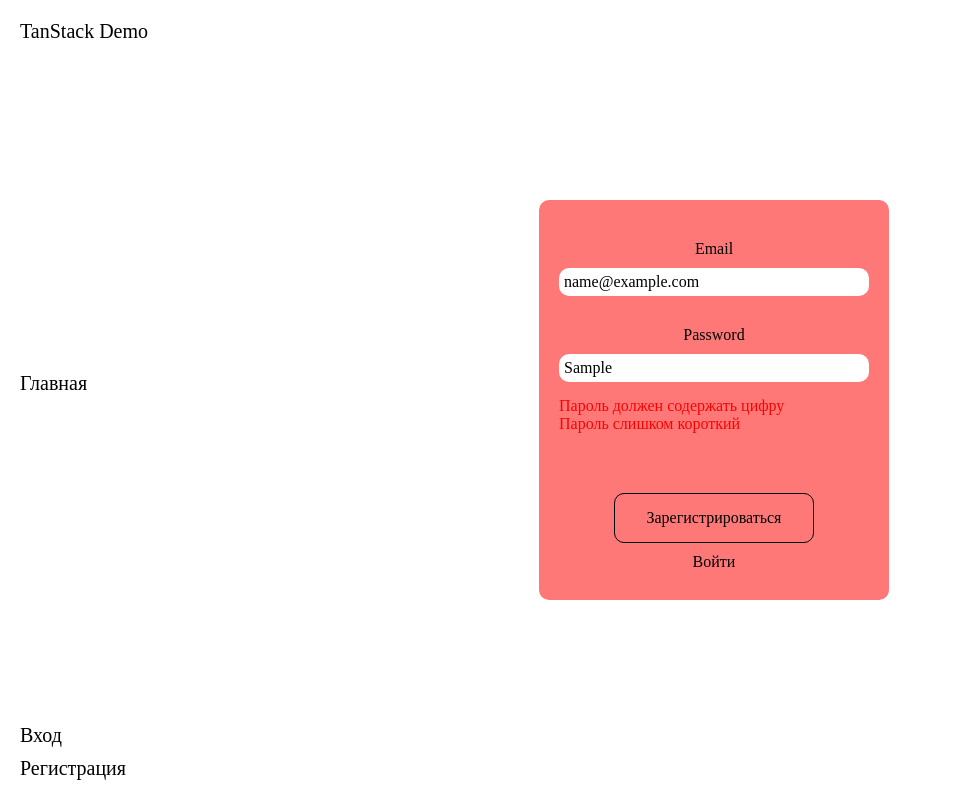
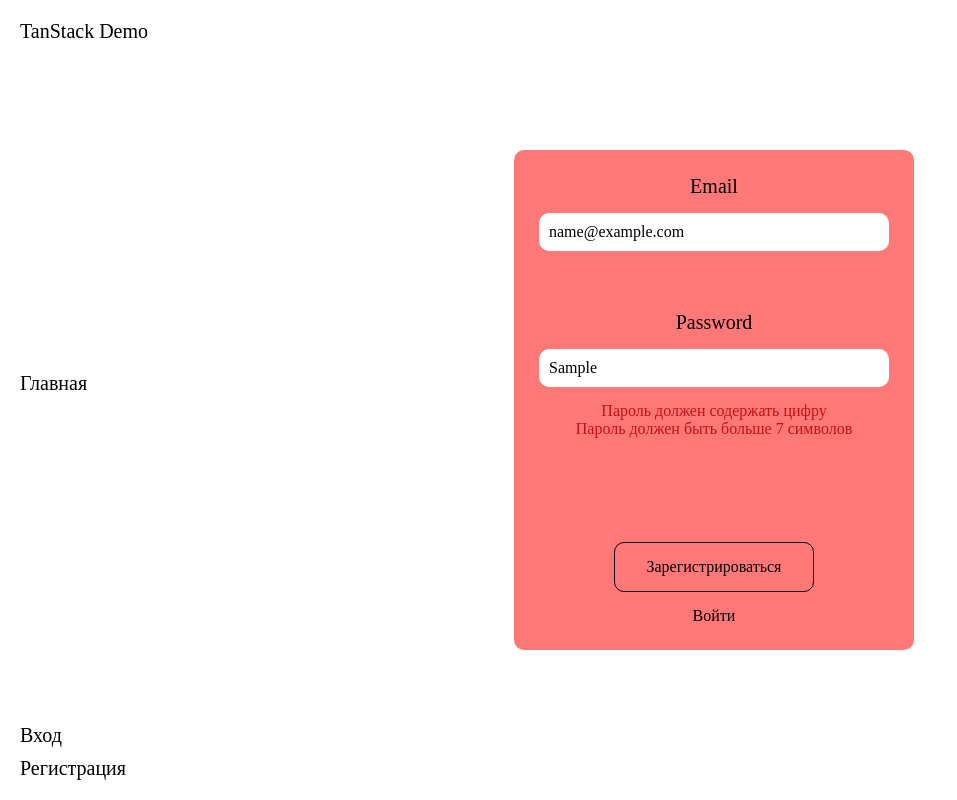
Before and after one commit to LovelyValue/tan-stack-demo, a React (Vite) app: page /registration in a window 1280 px wide. Both pictures are taken after typing "name@example.com", "Sample" into the empty fields and a click on the button "Зарегистрироваться". Shown: the whole page, without its empty margins (0-957 px from the left). Built offline with nearby package versions, Linux system fonts and the light colour scheme.

Commit message:
сделана форма регистрации

```diff
--- a/src/components/Form/Form.module.css
+++ b/src/components/Form/Form.module.css
@@ -1,40 +1,49 @@
 .form {
-  width: 350px;
-  height: 400px;
-  padding: 20px;
+  display: flex;
+  flex-direction: column;
+  justify-content: space-between;
+  width: 400px;
+  height: 500px;
+  padding: 25px;
   border-radius: 10px;
   background: #ff7878;
+}
+
+.form__top {
+  display: flex;
+  flex-direction: column;
+  gap: 60px;
+}
+
+.form__bottom {
+  display: flex;
+  flex-direction: column;
+  align-items: center;
+  gap: 15px;
 }
 
 .form__name {
   display: flex;
   flex-direction: column;
-  gap: 10px;
-  margin: 20px 0 30px;
+  gap: 15px;
 }
 .form__password {
   display: flex;
   flex-direction: column;
-  gap: 10px;
+  gap: 15px;
 }
 
 .form__label {
   text-align: center;
+  font-size: 20px;
 }
 .form__input {
-  padding: 5px;
+  padding: 10px 10px;
   border-radius: 10px;
 }
 .form__button {
-  display: block;
   width: 200px;
   height: 50px;
   border: 1px solid #000;
   border-radius: 10px;
-  margin: 60px auto 10px;
 }
-
-.form__link {
-  display: block;
-  text-align: center;
-}
--- a/src/components/Form/Form.props.ts
+++ b/src/components/Form/Form.props.ts
@@ -2,4 +2,6 @@ export interface FormProps {
   textButton: string
   textLink: string
   URLLink: string
+  validateEmail: (value: string) => string | Array<string> | undefined
+  validatePassword: (value: string) => string | Array<string> | undefined
 }
--- a/src/components/Form/Form.tsx
+++ b/src/components/Form/Form.tsx
@@ -4,7 +4,14 @@ import { FormErrors } from '../FormErrors/FormErrors'
 import styles from './Form.module.css'
 import type { FormProps } from './Form.props'
 
-const Form: React.FC<FormProps> = ({ textButton, textLink, URLLink }) => {
+const Form: React.FC<FormProps> = ({
+  textButton,
+  textLink,
+  URLLink,
+  validatePassword,
+  validateEmail,
+}) => {
+  // Управление формой
   const form = useForm({
     defaultValues: {
       email: '',
@@ -24,12 +31,11 @@ const Form: React.FC<FormProps> = ({ textButton, textLink, URLLink }) => {
         form.handleSubmit()
       }}
     >
+      <div className={styles['form__top']}>
         <form.Field
           name="email"
           validators={{
-          onChange: ({ value }) => {
-            console.log(value)
-          },
+            onBlur: ({ value }) => validateEmail(value),
           }}
         >
           {(field) => (
@@ -43,25 +49,19 @@ const Form: React.FC<FormProps> = ({ textButton, textLink, URLLink }) => {
                 id={field.name}
                 name={field.name}
                 value={field.state.value}
+                onBlur={field.handleBlur}
                 onChange={(e) => {
                   field.handleChange(e.target.value)
                 }}
               />
+              <FormErrors errors={field.state.meta.errors} />
             </div>
           )}
         </form.Field>
         <form.Field
           name="password"
           validators={{
-          onChange: ({ value }) => {
-            const errors = []
-            if (!/[A-Z]/.test(value))
-              errors.push('Пароль должен содержать заглавную букву')
-            if (!/[0-9]/.test(value))
-              errors.push('Пароль должен содержать цифру')
-            if (value.length < 10) errors.push('Пароль слишком короткий')
-            return errors.length ? errors : undefined
-          },
+            onBlur: ({ value }) => validatePassword(value),
           }}
         >
           {(field) => (
@@ -75,6 +75,7 @@ const Form: React.FC<FormProps> = ({ textButton, textLink, URLLink }) => {
                 id={field.name}
                 name={field.name}
                 value={field.state.value}
+                onBlur={field.handleBlur}
                 onChange={(e) => {
                   field.handleChange(e.target.value)
                 }}
@@ -83,10 +84,13 @@ const Form: React.FC<FormProps> = ({ textButton, textLink, URLLink }) => {
             </div>
           )}
         </form.Field>
+      </div>
+      <div className={styles['form__bottom']}>
         <button className={styles['form__button']}>{textButton}</button>
         <Link className={styles['form__link']} to={URLLink}>
           {textLink}
         </Link>
+      </div>
     </form>
   )
 }
--- /dev/null
+++ b/src/components/FormErrors/FormErrors.module.css
@@ -0,0 +1,4 @@
+.error__ul {
+  text-align: center;
+  color: #c01313;
+}
--- a/src/components/FormErrors/FormErrors.tsx
+++ b/src/components/FormErrors/FormErrors.tsx
@@ -1,16 +1,21 @@
+import styles from './FormErrors.module.css'
+
 interface FormErrorsProps {
-  errors: string[]
+  errors: Array<string | Array<string> | undefined> | undefined
 }
 
-export function FormErrors({ errors }: FormErrorsProps) {
-  if (!errors || errors.length === 0) {
-    return null
-  }
+export const FormErrors: React.FC<FormErrorsProps> = ({ errors }) => {
+  const normalized = (errors ?? []).flatMap((e) =>
+    !e ? [] : Array.isArray(e) ? e : [e],
+  )
 
+  if (normalized.length === 0) return null
   return (
-    <ul style={{ color: 'red', marginTop: '5px' }}>
-      {errors.map((error, i) => (
-        <li key={i}>{error}</li>
+    <ul className={styles['error__ul']}>
+      {normalized.map((error, index) => (
+        <li className={styles['error_li']} key={index}>
+          {error}
+        </li>
       ))}
     </ul>
   )
--- a/src/routes/registration.lazy.tsx
+++ b/src/routes/registration.lazy.tsx
@@ -7,7 +7,37 @@ export const Route = createLazyFileRoute('/registration')({
 })
 
 function RouteComponent() {
+  // Проверка валидности Email
+  function validateEmail(value: string) {
+    if (!/^[^\s@]+@[^\s@]+\.[^\s@]+$/.test(value)) {
+      return 'Некорректный email'
+    }
+  }
+
+  // Проверка валидности password
+  function validatePassword(value: string): Array<string> | undefined {
+    const errors: Array<string> = []
+
+    if (!/[0-9]/.test(value)) {
+      errors.push('Пароль должен содержать цифру')
+    }
+    if (value.length < 7) {
+      errors.push('Пароль должен быть больше 7 символов')
+    }
+    if (!/[A-z]/.test(value)) {
+      errors.push('Пароль должен содержать английскую букву')
+    }
+
+    return errors.length ? errors : undefined
+  }
+
   return (
-    <Form textButton="Зарегистрироваться" textLink="Войти" URLLink="/login" />
+    <Form
+      textButton="Зарегистрироваться"
+      textLink="Войти"
+      URLLink="/login"
+      validatePassword={validatePassword}
+      validateEmail={validateEmail}
+    />
   )
 }
```
Lines whose indentation alone changed are shown as unchanged.
